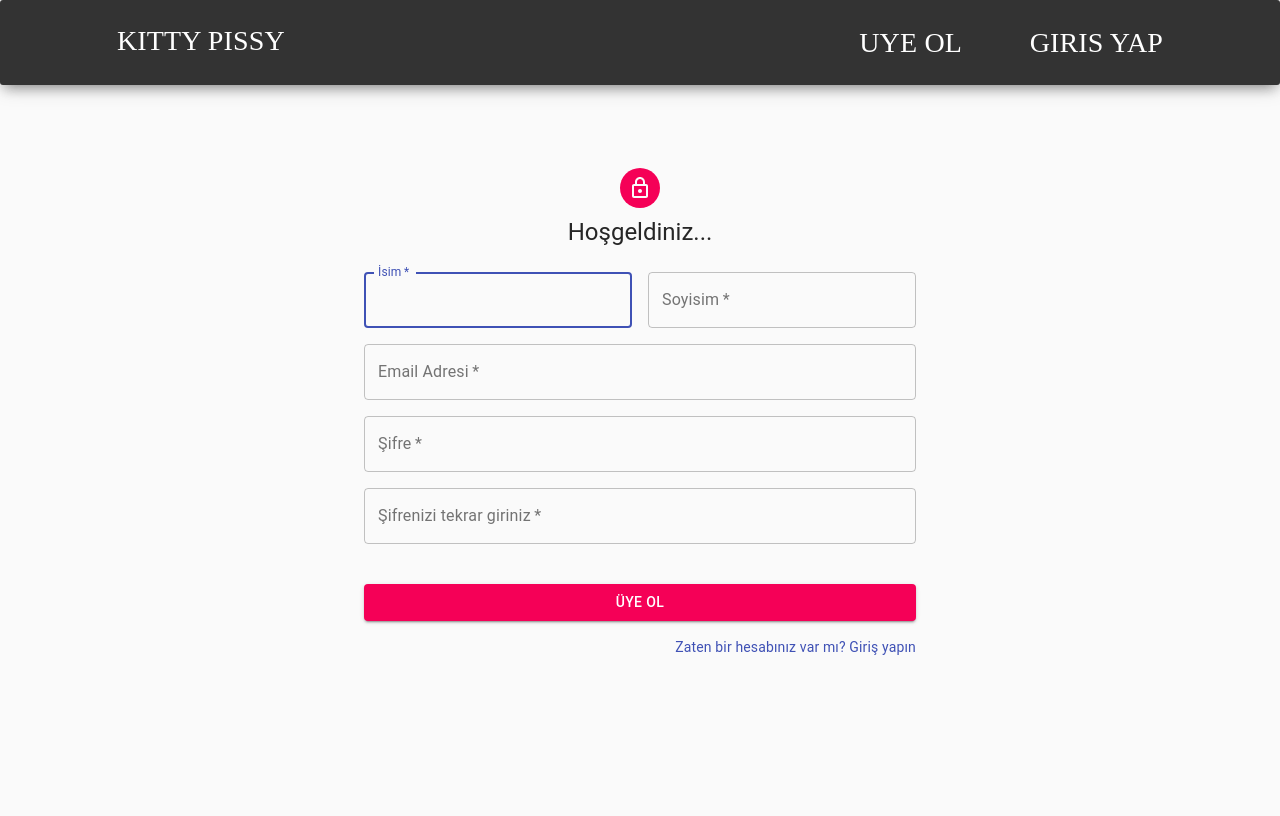
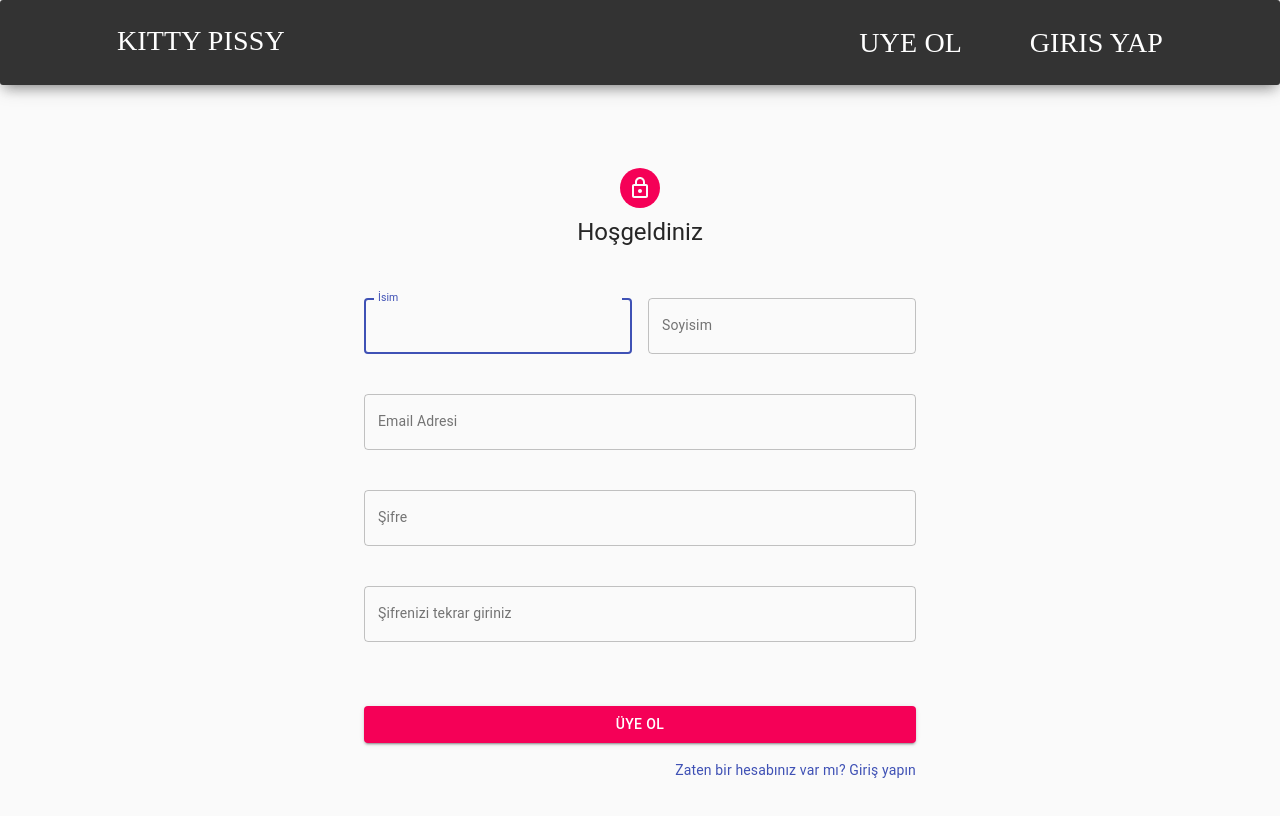
Before and after one commit to KyperTechnologies/kittypissy, a React (Create React App) app in the folder frontend/: page /uyeol in a window 1280 px wide. Shown: the top 816 px of the page. Built offline with nearby package versions, Linux system fonts and the light colour scheme; a web font is replaced by a local one.

Commit message:
login and register done

```diff
--- a/frontend/package.json
+++ b/frontend/package.json
@@ -9,6 +9,7 @@
     "@testing-library/react": "^9.5.0",
     "@testing-library/user-event": "^7.2.1",
     "antd": "^4.6.2",
+    "axios": "^0.20.0",
     "bootstrap": "^4.5.2",
     "classnames": "2.2.6",
     "formik": "^2.1.5",
--- /dev/null
+++ b/frontend/src/config.js
@@ -0,0 +1,3 @@
+export default {
+    ip: "http://localhost:8080"
+}
--- /dev/null
+++ b/frontend/src/service/UserService.js
@@ -0,0 +1,72 @@
+import Axios from 'axios';
+import config from '../config';
+import { message } from 'antd';
+
+class UserService {
+    static login(body) {
+        console.log(body);
+        Axios.post(`${config.ip}/login`, body)
+            .then(response => {
+                if (response.status === 200) {
+                    const form = new FormData();
+                    form.append("grant_type", "password");
+                    form.append("username", body.email);
+                    form.append("password", body.password);
+                    form.append("role", response.data.role);
+                    Axios.post(`${config.ip}/oauth/token`, form, {
+                        auth: {
+                            username: response.data.oauthUsername,
+                            password: response.data.oauthPassword
+                        }
+                    })
+                        .then(response => {
+                            localStorage.setItem("email", body.email);
+                            localStorage.setItem("password", body.password);
+                            localStorage.setItem("access_token", response.data.access_token);
+                            localStorage.setItem("refresh_token", response.data.refresh_token);
+                            localStorage.setItem("token_type", response.data.token_type);
+                            message.success({
+                                content: "Giris Basarili...",
+                                style: { marginTop: "100px" },
+                            });
+
+                        })
+                        .catch(error => {
+                            console.log(error);
+                            message.error({
+                                content: "Giris Basarisiz!",
+                                style: { marginTop: "100px" },
+                            });
+                        })
+                }
+            })
+            .catch(error => {
+                console.log(error.message);
+                message.error({
+                    content: "Giris Basarisiz!",
+                    style: { marginTop: "100px" },
+                });
+            });
+    }
+
+    static register(body){
+        console.log(body);
+        Axios.post(`${config.ip}/register`, body)
+            .then(response => {
+                if (response.status === 200) {
+                    message.success({
+                        content: "Kayit Basarili!",
+                        style: { marginTop: "100px" },
+                    });
+                }
+            })
+            .catch(error => {
+                message.error({
+                    content: "Kayit Basarisiz!",
+                    style: { marginTop: "100px" },
+                });
+            });
+    }
+}
+
+export default UserService;
--- a/frontend/src/views/Components/SignIn.js
+++ b/frontend/src/views/Components/SignIn.js
@@ -1,19 +1,21 @@
-import React, { Component } from 'react'
+import React from 'react'
 import Avatar from '@material-ui/core/Avatar';
 import Button from '@material-ui/core/Button';
 import CssBaseline from '@material-ui/core/CssBaseline';
 import TextField from '@material-ui/core/TextField';
-import FormControlLabel from '@material-ui/core/FormControlLabel';
-import Checkbox from '@material-ui/core/Checkbox';
 import Link from '@material-ui/core/Link';
 import Grid from '@material-ui/core/Grid';
-import Box from '@material-ui/core/Box';
 import LockOutlinedIcon from '@material-ui/icons/LockOutlined';
 import Typography from '@material-ui/core/Typography';
 import { makeStyles } from '@material-ui/core/styles';
 import Container from '@material-ui/core/Container';
 import Header from "../../components/Header/Header.js";
 import HeaderLinks from "../../components/Header/HeaderLinks.js";
+import {
+    Form,
+    Alert
+} from 'antd';
+import UserService from '../../service/UserService';
 
 const useStyles = makeStyles((theme) => ({
     paper: {
@@ -38,6 +40,15 @@ const useStyles = makeStyles((theme) => ({
 export default function SignIn(props) {
     const classes = useStyles();
     const { ...rest } = props;
+    let form = React.createRef();
+    const login = (values) => {
+        console.log(values)
+        const jsonBody = {
+		    "email": values.user.username,
+		    "password": values.user.password
+        }
+        UserService.login(jsonBody);
+    }
 
     return (
         <Container component="main" maxWidth="sm">
@@ -53,59 +64,87 @@ export default function SignIn(props) {
                 <Avatar className={classes.avatar}>
                     <LockOutlinedIcon />
                 </Avatar>
-                <Typography component="h1" variant="h5">
+                <Typography style={{ marginBottom: "50px" }} component="h1" variant="h5">
                     Giriş Yapınız
                 </Typography>
-                <form className={classes.form} noValidate>
+                <Form
+                    layout="vertical"
+                    name="login"
+                    ref={(ref) => {
+                        form = ref;
+                    }}
+                    initialValues={{
+                        remember: true,
+                    }}
+                    onFinish={login}>
+                    <Grid container spacing={2}>
+                        <Grid item xs={12}>
+                            <Form.Item
+                                name={['user', 'username']}
+                                hasFeedback
+                                rules={[
+                                    {
+                                        required: true,
+                                        message:  (<Alert style={{marginTop: "10px"}} message="Email giriniz" type="error"/>)
+                                    },
+                                    {
+                                        type: "email",
+                                        message: (<Alert style={{marginTop: "10px"}} message="Gecerli bir Email giriniz" type="error"/>)
+                                    }
+                                ]}
+
+                            >
                                 <TextField
                                     variant="outlined"
-                        margin="normal"
-                        required
                                     fullWidth
-                        id="email"
                                     label="Email Adresi"
-                        name="email"
-                        autoComplete="email"
                                     autoFocus
                                 />
+                            </Form.Item>
+                        </Grid>
+                        <Grid item xs={12}>
+                            <Form.Item
+                                name={['user', 'password']}
+                                hasFeedback
+                                rules={[
+                                    {
+                                        required: true,
+                                        message: (<Alert style={{marginTop: "10px"}} message="Sifre giriniz" type="error"/>)
+                                    }
+                                ]}
+
+                            >
                                 <TextField
                                     variant="outlined"
-                        margin="normal"
-                        required
                                     fullWidth
-                        name="password"
                                     label="Şifre"
                                     type="password"
-                        id="password"
-                        autoComplete="current-password"
-                    />
-                    <FormControlLabel
-                        control={<Checkbox value="remember" color="primary" />}
-                        label="Beni Hatırla"
-                    />
+                                /></Form.Item>
+                        </Grid>
+                    </Grid>
                     <Button
                         type="submit"
                         fullWidth
                         variant="contained"
-                        color="primary"
+                        color="secondary"
                         className={classes.submit}
                     >
                         Giriş Yap
                         </Button>
-                    <Grid container>
-                        <Grid item xs>
+                    <Grid container spacing={0} >
+                        <Grid md={6} style={{textAlign: "left"}}>
                             <Link href="#" variant="body2">
-                                Şifrenizi mi unuttunuz?
+                                Sifrenizi mi unuttunuz?
                              </Link>
                         </Grid>
-                        <Grid item>
-                            <Link href="/uyeol" variant="body2">
-                                {"Hesabınız yok mu? Üye olun"}
+                        <Grid md={6} style={{textAlign: "right"}}>
+                            <Link  href="/uyeol" variant="body2">
+                                {"Hesabiniz yok mu? Uye olun"}
                             </Link>
                         </Grid>
                     </Grid>
-                </form>
-            </div>
-        </Container>
+                </Form>
+            </div >
+        </Container >
     );
 }
--- a/frontend/src/views/Components/SignUp.js
+++ b/frontend/src/views/Components/SignUp.js
@@ -1,19 +1,22 @@
-import React, { Component } from 'react'
+import React from 'react';
 import Avatar from '@material-ui/core/Avatar';
 import Button from '@material-ui/core/Button';
 import CssBaseline from '@material-ui/core/CssBaseline';
 import TextField from '@material-ui/core/TextField';
-import FormControlLabel from '@material-ui/core/FormControlLabel';
-import Checkbox from '@material-ui/core/Checkbox';
 import Link from '@material-ui/core/Link';
 import Grid from '@material-ui/core/Grid';
-import Box from '@material-ui/core/Box';
 import LockOutlinedIcon from '@material-ui/icons/LockOutlined';
 import Typography from '@material-ui/core/Typography';
 import { makeStyles } from '@material-ui/core/styles';
 import Container from '@material-ui/core/Container';
 import Header from "../../components/Header/Header.js";
 import HeaderLinks from "../../components/Header/HeaderLinks.js";
+import {
+    Form,
+    Alert
+} from 'antd';
+import UserService from '../../service/UserService';
+
 const useStyles = makeStyles((theme) => ({
     paper: {
         marginTop: theme.spacing(20),
@@ -36,6 +39,17 @@ const useStyles = makeStyles((theme) => ({
 export default function SignUp(props) {
     const classes = useStyles();
     const { ...rest } = props;
+    let form = React.createRef();
+    const register = (values) => {
+        const jsonBody = {
+            "name": values.user.firstName,
+		    "surname": values.user.lastName,
+		    "email": values.user.email,
+		    "password": values.user.password
+        }
+        UserService.register(jsonBody);
+    }
+
     return (
 
         <Container component="main" maxWidth="sm">
@@ -51,68 +65,156 @@ export default function SignUp(props) {
                 <Avatar className={classes.avatar}>
                     <LockOutlinedIcon />
                 </Avatar>
-                <Typography component="h1" variant="h5">
-                    Hoşgeldiniz...
+                <Typography style={{marginBottom: "50px"}} component="h1" variant="h5">
+                    Hoşgeldiniz
                 </Typography>
-                <form className={classes.form} noValidate>
+                <Form
+                    layout="vertical"
+                    name="login"
+                    ref={(ref) => {
+                        form = ref;
+                    }}
+                    initialValues={{
+                        remember: true,
+                    }}
+                    onFinish={register}>
                     <Grid container spacing={2}>
                         <Grid item xs={12} sm={6}>
+                            <Form.Item
+                                name={['user', 'firstName']}
+                                hasFeedback
+                                rules={[
+                                    {
+                                        required: true,
+                                        message: (<Alert style={{marginTop: "10px"}} message="Lutfen isminizi giriniz" type="error"/>)
+                                    },
+                                ]}
+
+                            >
                                 <TextField
-                                autoComplete="fname"
-                                name="firstName"
                                     variant="outlined"
-                                required
                                     fullWidth
-                                id="firstName"
                                     label="İsim"
                                     autoFocus
                                 />
+                            </Form.Item>
                         </Grid>
                         <Grid item xs={12} sm={6}>
+                            <Form.Item
+                                name={['user', 'lastName']}
+                                hasFeedback
+                                rules={[
+                                    {
+                                        required: true,
+                                        message: (<Alert style={{marginTop: "10px"}} message="Lutfen soyismizi giriniz" type="error"/>)
+                                    },
+                                ]}
+
+                            >
                                 <TextField
                                     variant="outlined"
-                                required
                                     fullWidth
-                                id="lastName"
                                     label="Soyisim"
-                                name="lastName"
-                                autoComplete="lname"
                                 />
+                            </Form.Item>
+
                         </Grid>
                         <Grid item xs={12}>
+                            <Form.Item
+                                name={['user', 'email']}
+                                hasFeedback
+                                rules={[
+                                    {
+                                        required: true,
+                                        message: (<Alert style={{marginTop: "10px"}} message="Lutfen Email adresinizi giriniz" type="error"/>)
+                                    },
+                                    {
+                                        type: "email",
+                                        message: (<Alert style={{marginTop: "10px"}} message="Gecerli bir email adresi giriniz" type="error"/>)
+                                    },
+                                ]}
+                            >
                                 <TextField
                                     variant="outlined"
-                                required
                                     fullWidth
-                                id="email"
                                     label="Email Adresi"
-                                name="email"
-                                autoComplete="email"
                                 />
+                            </Form.Item>
+
                         </Grid>
                         <Grid item xs={12}>
+                            <Form.Item
+                                name={['user', 'password']}
+                                hasFeedback
+                                rules={[
+                                    {
+                                        required: true,
+                                        message: (<Alert style={{marginTop: "10px"}} message="Lutfen sifre giriniz" type="error"/>)
+                                    },
+                                    () => ({
+                                        validator(rule, value, callback) {
+                                            if (value && value.length < 8) {
+                                                callback(
+                                                    (<Alert style={{marginTop: "10px"}} message="Sifre en az 8 karakter uzunlugunda olmalidir" type="error"/>)
+                                                );
+                                            } else if (
+                                                value &&
+                                                !(
+                                                    /\d/.test(value) &&
+                                                    /[a-z]/.test(value) &&
+                                                    /[A-Z]/.test(value)
+                                                )
+                                            ) {
+                                                callback(
+                                                    (<Alert style={{marginTop: "10px"}} message="Sifre en az 1 sayi, 1 kucuk harf ve 1 buyuk harf icermelidir" type="error"/>)
+                                                );
+                                            } else {
+                                                callback();
+                                            }
+                                        },
+                                    }),
+                                ]}
+
+                            >
                                 <TextField
                                     variant="outlined"
-                                required
                                     fullWidth
-                                name="password"
                                     label="Şifre"
                                     type="password"
-                                id="password"
-                                autoComplete="current-password"
                                 />
+                            </Form.Item>
+
                         </Grid>
                         <Grid item xs={12}>
+                            <Form.Item
+                                name={['user', 'rePassword']}
+                                dependencies={["password"]}
+                                hasFeedback
+                                rules={[
+                                    {
+                                        required: true,
+                                        message: (<Alert style={{marginTop: "10px"}} message="Lutfen sifrenizi tekrar giriniz" type="error"/>)
+                                    },
+                                    ({getFieldValue}) => ({
+                                        validator(rule, value) {
+                                            if (!value || getFieldValue(['user', 'password']) === value) {
+                                                return Promise.resolve();
+                                            }
+                                            return Promise.reject(
+                                                (<Alert style={{marginTop: "10px"}} message="Girilen sifreler eslesmiyor, Lutfen tekrar deneyin" type="error"/>)
+                                            );
+                                        },
+                                    }),
+                                ]}
+                                >
                                 <TextField
                                     variant="outlined"
-                                required
                                     fullWidth
-                                name="password"
                                     label="Şifrenizi tekrar giriniz"
                                     type="password"
-                                id="password"
-                                autoComplete="current-password"
                                 />
+                            </Form.Item>
+
                         </Grid>
                         <Grid item xs={12}>
                         </Grid>
@@ -128,12 +230,12 @@ export default function SignUp(props) {
                     </Button>
                     <Grid container justify="flex-end">
                         <Grid item>
-                            <Link href="#" variant="body2">
+                            <Link href="/giris" variant="body2">
                                 Zaten bir hesabınız var mı? Giriş yapın
                             </Link>
                         </Grid>
                     </Grid>
-                </form>
+                </Form>
             </div>
         </Container>
     )
```
Also changed, not shown: 1 other file (tests, documents, lock files or other folders). Lines whose indentation alone changed are shown as unchanged.
